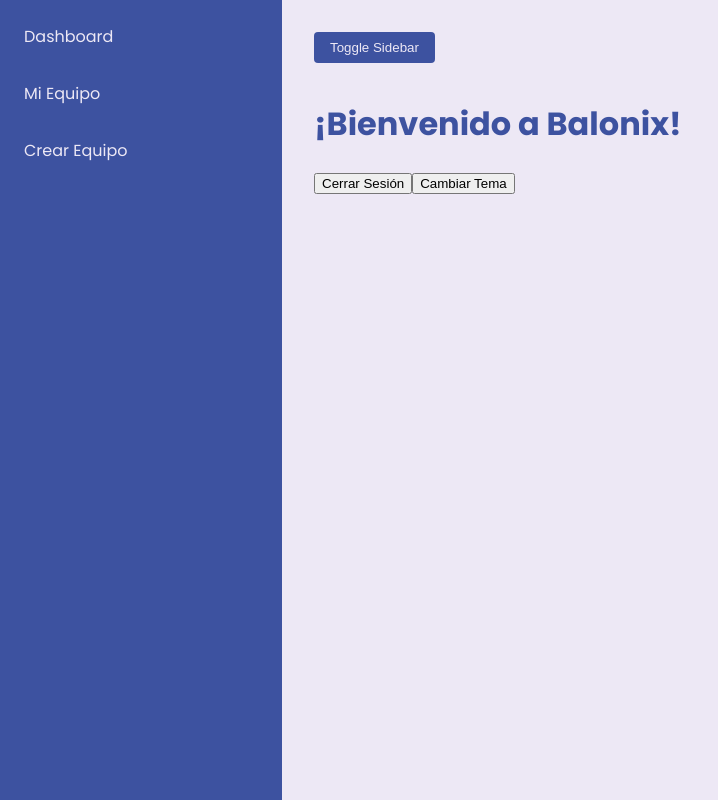
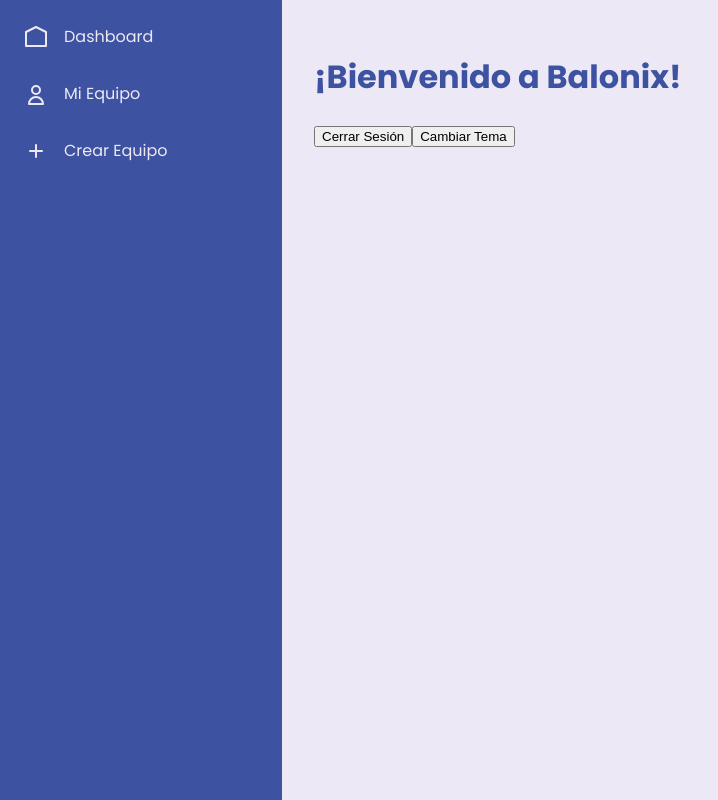
Before and after one commit to FtoledoP/balonix-web, an Angular app: page /home in a window 1280 px wide. Shown: the whole page, without its empty margins (0-718 px from the left). Built offline with nearby package versions, Linux system fonts and the light colour scheme; no server answers; sample sign-in values are in the browser's storage.

Commit message:
Working sidebar

```diff
--- a/src/app/app.component.html
+++ b/src/app/app.component.html
@@ -1,7 +1,6 @@
 <div class="main-container" [class.sidebar-open]="(sidebarService.isOpen$ | async)">
   <app-sidebar *ngIf="isLoggedIn"></app-sidebar>
   <div class="content">
-    <button (click)="toggleSidebar()" *ngIf="isLoggedIn">Toggle Sidebar</button>
     <router-outlet></router-outlet>
   </div>
 </div>
--- a/src/app/app.component.scss
+++ b/src/app/app.component.scss
@@ -26,5 +26,5 @@
 }
 
 .main-container:not(.sidebar-open) app-sidebar {
-  width: 0;
+  width: 40px;
 }
--- a/src/app/layout/sidebar/sidebar.component.html
+++ b/src/app/layout/sidebar/sidebar.component.html
@@ -1,3 +1,15 @@
-<a routerLink="/home">Dashboard</a>
-<a routerLink="/team-management">Mi Equipo</a>
-<a routerLink="/team-register">Crear Equipo</a>
+<button class="toggle-button" (click)="toggleSidebar()">
+  <svg viewBox="0 0 24 24" fill="none" xmlns="http://www.w3.org/2000/svg"><path d="M4 6H20M4 12H20M4 18H20" stroke="currentColor" stroke-width="2" stroke-linecap="round" stroke-linejoin="round"></path></svg>
+</button>
+<a routerLink="/home">
+  <svg viewBox="0 0 24 24" fill="none" xmlns="http://www.w3.org/2000/svg"><path d="M12 2L2 7V21H22V7L12 2Z" stroke="currentColor" stroke-width="2" stroke-linecap="round" stroke-linejoin="round"></path></svg>
+  <span>Dashboard</span>
+</a>
+<a routerLink="/team-management">
+  <svg viewBox="0 0 24 24" fill="none" xmlns="http://www.w3.org/2000/svg"><path d="M12 12C14.2091 12 16 10.2091 16 8C16 5.79086 14.2091 4 12 4C9.79086 4 8 5.79086 8 8C8 10.2091 9.79086 12 12 12ZM12 15C8.13401 15 5 18.134 5 22H19C19 18.134 15.866 15 12 15Z" stroke="currentColor" stroke-width="2" stroke-linecap="round" stroke-linejoin="round"></path></svg>
+  <span>Mi Equipo</span>
+</a>
+<a routerLink="/team-register">
+  <svg viewBox="0 0 24 24" fill="none" xmlns="http://www.w3.org/2000/svg"><path d="M12 6V18M6 12H18" stroke="currentColor" stroke-width="2" stroke-linecap="round" stroke-linejoin="round"></path></svg>
+  <span>Crear Equipo</span>
+</a>
--- a/src/app/layout/sidebar/sidebar.component.scss
+++ b/src/app/layout/sidebar/sidebar.component.scss
@@ -7,16 +7,61 @@
   gap: 1rem;
   overflow: hidden;
   white-space: nowrap;
+  position: relative;
+}
+
+.toggle-button {
+  background: none;
+  border: none;
+  color: var(--background-color);
+  cursor: pointer;
+  padding: 0.5rem;
+  position: absolute;
+  top: 1rem;
+  right: 1rem;
+  transition: transform 0.3s;
+  z-index: 10;
+}
+
+:host-context(.main-container:not(.sidebar-open)) .toggle-button {
+  transform: rotate(180deg);
+  left: 50%;
+  top: 1rem;
+  transform: translateX(-50%);
 }
 
 a {
+  display: flex;
+  align-items: center;
+  gap: 1rem;
   color: var(--background-color);
   text-decoration: none;
   padding: 0.5rem;
   border-radius: 4px;
   transition: background-color 0.3s;
 
+  svg {
+    width: 24px;
+    height: 24px;
+    flex-shrink: 0;
+  }
+
+  span {
+    transition: opacity 0.3s;
+  }
+
   &:hover {
     background-color: var(--secondary-color);
   }
 }
+
+:host-context(.main-container:not(.sidebar-open)) a {
+  justify-content: center;
+  padding: 0.5rem 0;
+  gap: 0;
+
+  span {
+    opacity: 0;
+    width: 0;
+  }
+}
--- a/src/app/layout/sidebar/sidebar.component.ts
+++ b/src/app/layout/sidebar/sidebar.component.ts
@@ -1,6 +1,7 @@
 import { Component } from '@angular/core';
 import { CommonModule } from '@angular/common';
 import { RouterModule } from '@angular/router';
+import { SidebarService } from '../../services/sidebar.service';
 
 @Component({
   selector: 'app-sidebar',
@@ -11,4 +12,9 @@
 })
 export class SidebarComponent {
 
+  constructor(private sidebarService: SidebarService) { }
+
+  toggleSidebar() {
+    this.sidebarService.toggle();
+  }
 }
```
